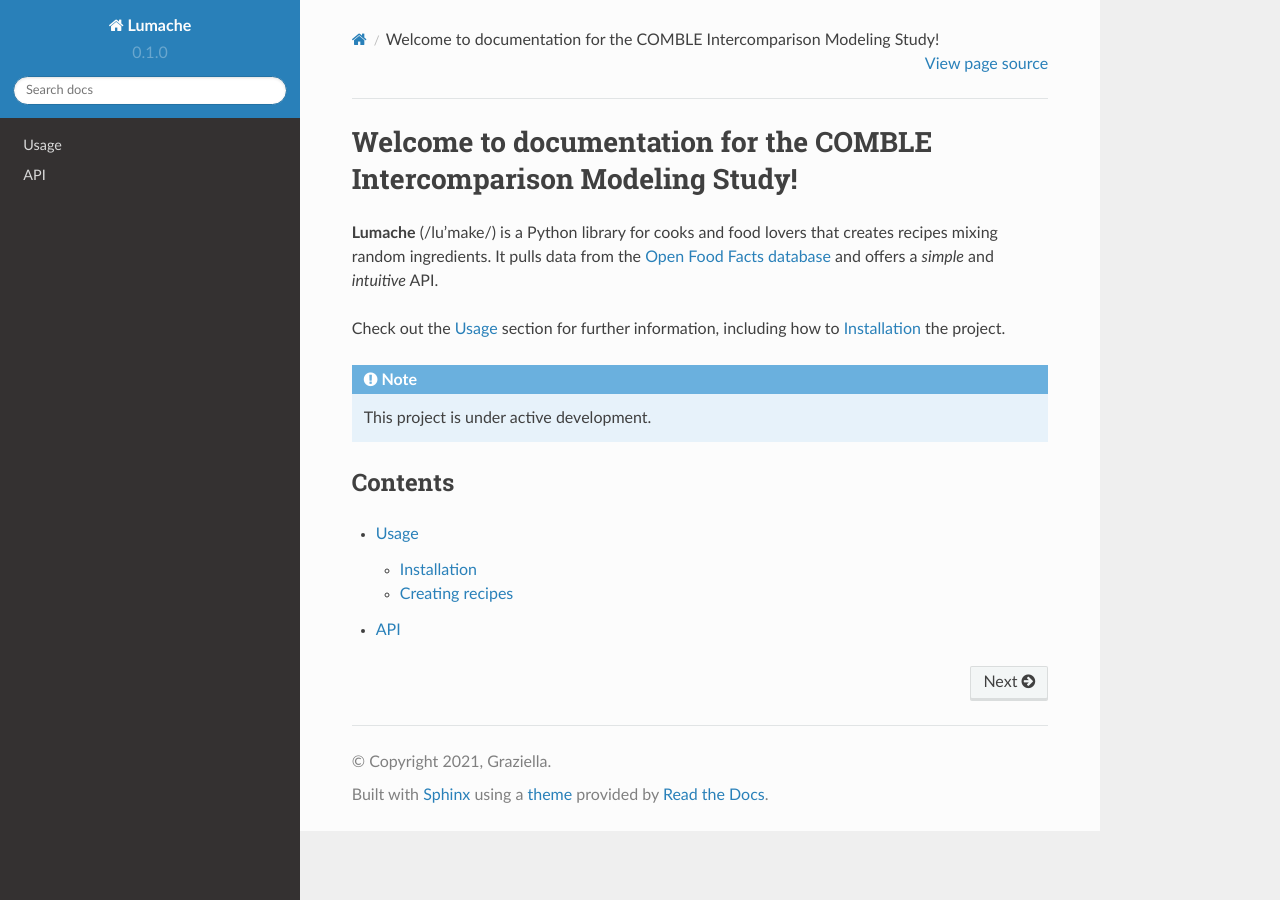
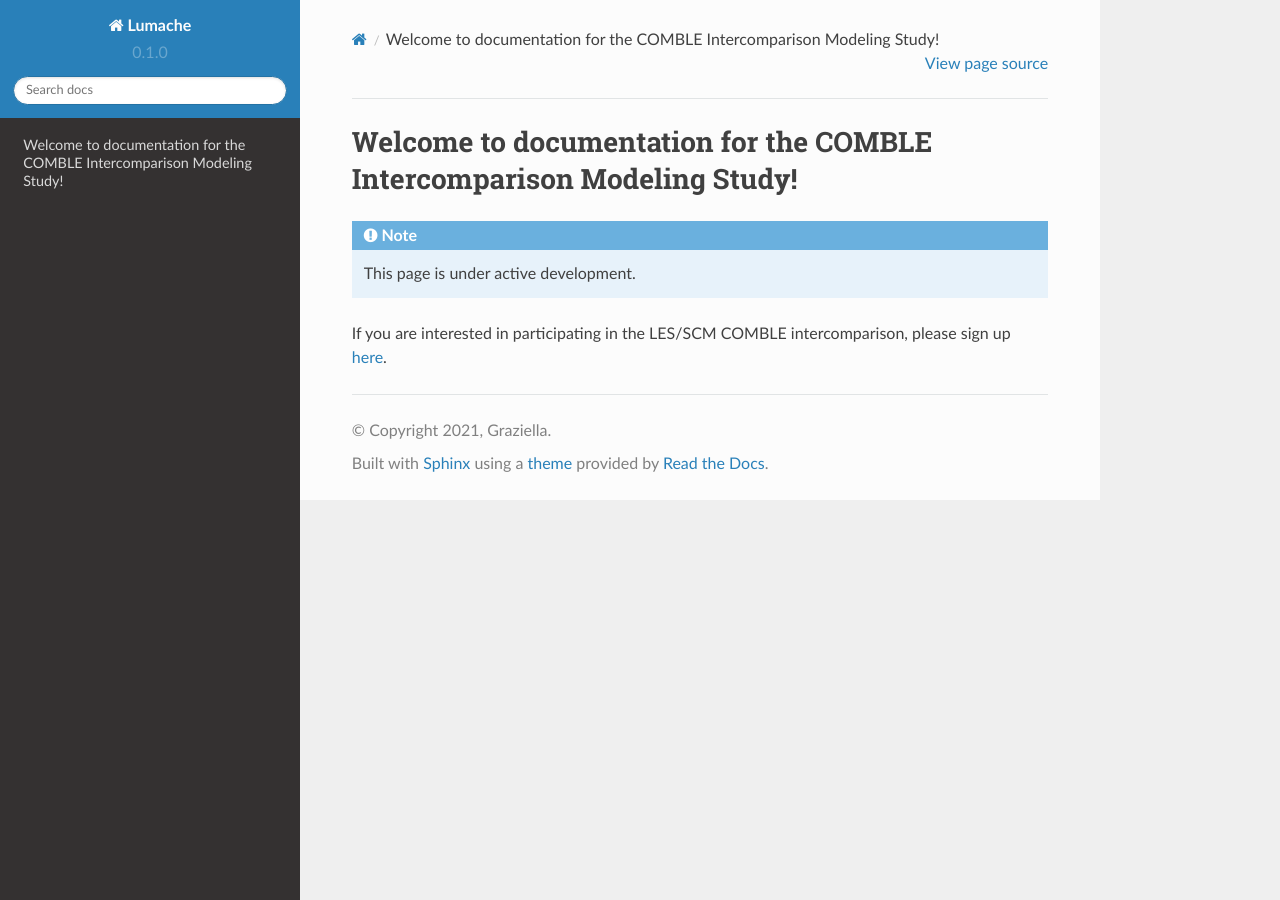
Before and after one commit to NCAR/COMBLE-Intercomparison, a Sphinx documentation site: the page built from docs/source/index.rst, in a window 1280 px wide. Built offline with Sphinx 7.4.7 and the Read the Docs theme 2.0.0, drawn with Linux system fonts in a browser that asks for light colours.

Commit message:
Update index.rst
Adding link

```diff
--- a/docs/source/index.rst
+++ b/docs/source/index.rst
@@ -1,22 +1,8 @@
 Welcome to documentation for the COMBLE Intercomparison Modeling Study!
 ===================================
 
-**Lumache** (/lu'make/) is a Python library for cooks and food lovers
-that creates recipes mixing random ingredients.
-It pulls data from the `Open Food Facts database <https://world.openfoodfacts.org/>`_
-and offers a *simple* and *intuitive* API.
-
-Check out the :doc:`usage` section for further information, including
-how to :ref:`installation` the project.
-
 .. note::
 
-   This project is under active development.
+   This page is under active development.
 
-Contents
---------
-
-.. toctree::
-
-   usage
-   api
+If you are interested in participating in the LES/SCM COMBLE intercomparison, please sign up `here <https://docs.google.com/spreadsheets/d/1h0BDDCCJTfIsdvHHNFyA17bpsNAL7405GG69IkC8qJs/edit?usp=sharing>`_.
```
